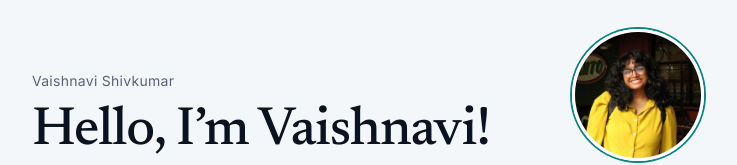
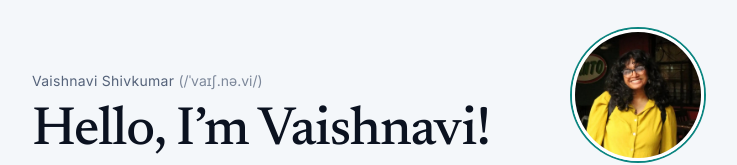
Before and after one commit to v4ishnavi/v4ishnavi.github.io, a Next.js app: page / in a window 1280 px wide. Shown: the part 151-316 px from the top of the page, without its empty margins (272-1009 px from the left). Built offline with nearby package versions, Linux system fonts and the light colour scheme.

Commit message:
Pronunciation next to name

```diff
--- a/app/globals.css
+++ b/app/globals.css
@@ -175,6 +175,11 @@ section {
   color: var(--muted);
   font-size: 14px;
   letter-spacing: 0.02em;
+}
+
+.ipa {
+  letter-spacing: 0;
+  opacity: 0.75;
 }
 
 h1,
--- a/app/page.tsx
+++ b/app/page.tsx
@@ -67,7 +67,9 @@ export default function Home() {
       <section className="hero" id="about">
         <div className="hero-top">
           <div>
-            <p className="name">{profile.name}</p>
+            <p className="name">
+              {profile.name} <span className="ipa" title="why-shna-vee">(/ˈvaɪʃ.nə.vi/)</span>
+            </p>
             <h1>Hello, I’m {profile.short}!</h1>
           </div>
           <Link className="portrait-link" href="/play/" title="wanna play a game?">
```
